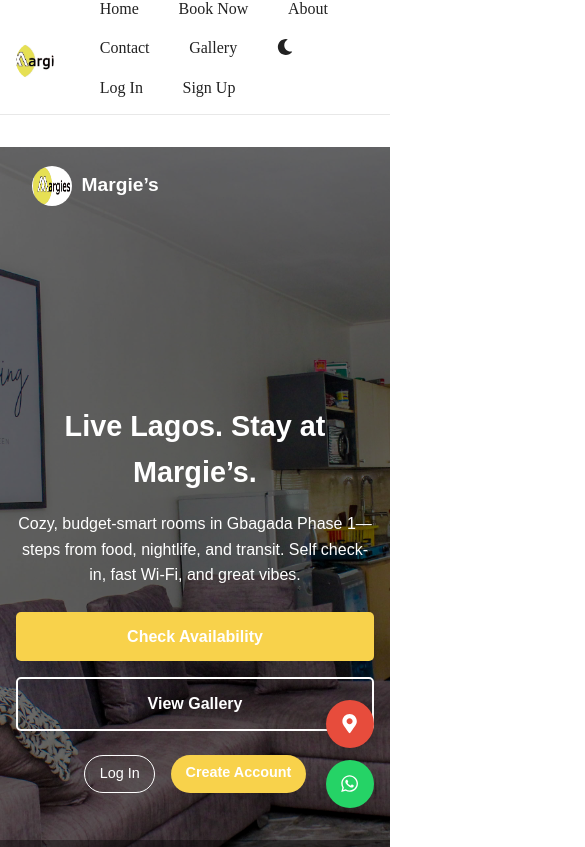
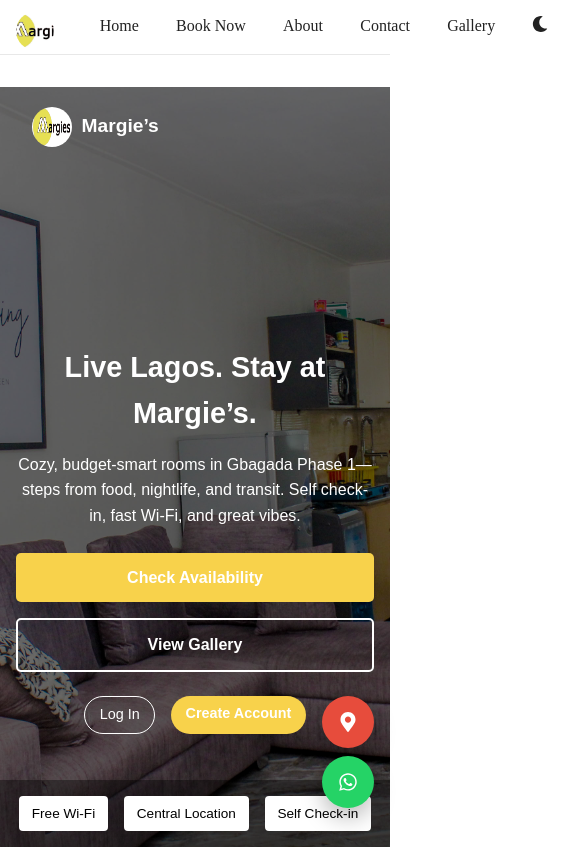
Before and after one commit to olajayoflagos/Margie, a React (Vite) app: page / in a window 390 px wide. Shown: the top 847 px of the page, 585 px wide, since content can reach past the window. Built offline with nearby package versions, Linux system fonts and the light colour scheme; no server answers; what @react-pdf/renderer would draw is missing.

Commit message:
Update App.css

```diff
--- a/src/App.css
+++ b/src/App.css
@@ -1,295 +1,171 @@
 /* ============ ROOT & THEME ============ */
-:root {
-  --brand: #f8d24b;
-  --brand-dark: #e2c33f;
-  --text: #222;
-  --muted: #666;
-  --bg: #ffffff;
-  --bg-soft: #f7f7f7;
-  --border: #e8e8e8;
-  --danger: #e74c3c;
-  --success: #2ecc71;
-  --info: #3498db;
+:root{
+  --brand:#f8d24b;
+  --brand-dark:#e2c33f;
+  --text:#222;
+  --muted:#666;
+  --bg:#fff;
+  --bg-soft:#f7f7f7;
+  --border:#e8e8e8;
+  --danger:#e74c3c;
+  --success:#2ecc71;
+  --info:#3498db;
 }
 
-.light-mode { background: var(--bg); color: var(--text); }
-.dark-mode  { background: #0e0f14; color: #e9e9e9; }
+.light-mode{background:var(--bg);color:var(--text);}
+.dark-mode {background:#0e0f14;color:#e9e9e9;}
+.dark-mode .section{background:#12131a;}
+.dark-mode .header{background:rgba(0,0,0,.6);backdrop-filter:blur(6px);}
+.dark-mode .data-table{background:#171923;color:#e9e9e9;}
+.dark-mode .data-table th,
+.dark-mode .data-table td{border-color:#22263a;}
 
-.dark-mode .section { background: #12131a; }
-.dark-mode .header { background: rgba(0,0,0,0.6); backdrop-filter: blur(6px); }
-.dark-mode .data-table { background: #171923; color: #e9e9e9; }
-.dark-mode .data-table th { border-color: #22263a; }
-.dark-mode .data-table td { border-color: #22263a; }
+/* ============ APP LAYOUT ============ */
+.App{min-height:100vh;display:flex;flex-direction:column;}
+.section{padding:3rem 1rem;max-width:1200px;margin:0 auto;}
+.no-padding-top{padding-top:0;}
 
-/* ============ LAYOUT ============ */
-.App { min-height: 100vh; display: flex; flex-direction: column; }
+/* ============ HEADER / NAV ============ */
+.header{
+  position:sticky;top:0;z-index:50;
+  background:rgba(255,255,255,.9);
+  backdrop-filter:blur(6px);
+  border-bottom:1px solid var(--border);
+}
+.brand-container{display:flex;align-items:center;justify-content:space-between;padding:.75rem 1rem;}
+.logo-container{display:flex;align-items:center;gap:.5rem;cursor:pointer;}
+.logo{height:42px;width:42px;border-radius:50%;object-fit:cover;}
 
-.section {
-  padding: 3rem 1rem;
-  max-width: 1200px;
-  margin: 0 auto;
+.nav-links{
+  display:flex;align-items:center;gap:.75rem;
+  list-style:none;margin:0;padding:.5rem 1rem 1rem;
+  flex-wrap:wrap;
+}
+.nav-links a,.nav-links button{
+  color:inherit;text-decoration:none;font-weight:500;
+  padding:.45rem .8rem;border-radius:8px;border:1px solid transparent;
+  background:transparent;cursor:pointer;white-space:nowrap;
+}
+.nav-links a.active,.nav-links a:hover,.nav-links button:hover{
+  background:var(--bg-soft);border-color:var(--border);
+}
+.theme-toggle-button{border:1px solid var(--border);background:var(--bg);}
+
+/* CTA buttons (Log In / Sign Up) */
+.nav-links .btn-cta{
+  background:var(--brand);color:#000;border:none;font-weight:700;
+  padding:.55rem 1rem;border-radius:999px;box-shadow:0 8px 18px rgba(248,210,75,.35);
+}
+.nav-links .btn-cta:hover{background:var(--brand-dark);}
+
+/* Mobile nav: single row scroll instead of wrapping */
+@media (max-width:768px){
+  .nav-links{flex-wrap:nowrap;overflow-x:auto;gap:.6rem;padding-bottom:.6rem;}
+  .nav-links::-webkit-scrollbar{display:none;}
+  .logo{height:38px;width:38px;}
+  .brand-container{padding-bottom:.25rem;}
 }
 
-.no-padding-top { padding-top: 0; }
+/* ============ HERO / CAROUSEL ============ */
+.carouselmedia{width:100%;max-height:72vh;object-fit:cover;}
+/* Make carousel captions readable in dark */
+.dark-mode .legend{color:#fff!important;background:rgba(0,0,0,.35)!important;border-radius:8px!important;backdrop-filter:blur(2px);}
 
-/* ============ HEADER / NAV ============ */
-.header {
-  position: sticky;
-  top: 0;
-  z-index: 50;
-  background: rgba(255,255,255,0.9);
-  backdrop-filter: blur(6px);
-  border-bottom: 1px solid var(--border);
+/* ============ CHECK AVAILABILITY LAYOUT ============ */
+/* Ensures wide, balanced layout on desktop and stacks on mobile */
+.availability{
+  max-width:1100px;margin:0 auto;
+  display:grid;grid-template-columns:1.2fr .8fr;gap:1.25rem;align-items:start;
 }
+.availability > *{width:100%;}
+.availability input,
+.availability select,
+.availability .react-datepicker-wrapper,
+.availability .react-datepicker__input-container input{width:100%;}
+@media (max-width:900px){.availability{grid-template-columns:1fr;}}
 
-.brand-container {
-  display: flex;
-  align-items: center;
-  justify-content: space-between;
-  padding: 0.75rem 1rem;
+/* ============ CONTACT FORM (Fills desktop) ============ */
+.contact-form{
+  display:grid;gap:.9rem;max-width:960px;margin:0 auto;
+  grid-template-columns:1fr 1fr;
 }
+.contact-form input{grid-column:span 1;}
+.contact-form textarea{grid-column:1 / -1;resize:vertical;min-height:120px;}
+.contact-form input,.contact-form textarea{
+  padding:.85rem .95rem;border:1px solid var(--border);border-radius:10px;background:var(--bg);color:inherit;
+}
+.contact-form button{
+  grid-column:1 / -1;padding:1rem;border:none;border-radius:999px;
+  background:var(--brand);color:#000;font-weight:700;cursor:pointer;
+  transition:background .2s;box-shadow:0 8px 18px rgba(0,0,0,.08);
+}
+.contact-form button:hover{background:var(--brand-dark);}
+.contact-status{margin-top:.5rem;font-weight:600;}
+.contact-status.info{color:var(--info);}
+.contact-status.success{color:var(--success);}
+.contact-status.error{color:var(--danger);}
 
-.logo-container { display: flex; align-items: center; gap: 0.5rem; cursor: pointer; }
-.logo { height: 42px; width: 42px; border-radius: 50%; object-fit: cover; }
-
-.nav-links {
-  display: flex;
-  align-items: center;
-  flex-wrap: wrap;
-  gap: 0.75rem;
-  padding: 0.5rem 1rem 1rem;
-  list-style: none;
-  margin: 0;
-}
-
-.nav-links a, .nav-links button {
-  color: inherit;
-  text-decoration: none;
-  font-weight: 500;
-  padding: 0.45rem 0.8rem;
-  border-radius: 6px;
-  border: 1px solid transparent;
-  background: transparent;
-  cursor: pointer;
-}
-
-.nav-links a.active,
-.nav-links a:hover {
-  background: var(--bg-soft);
-  border-color: var(--border);
-}
-
-.theme-toggle-button {
-  border: 1px solid var(--border);
-  background: var(--bg);
-}
-
-.admin-button-link {
-  background: var(--brand);
-  border: none;
-  color: #000;
-  font-weight: 600;
-}
-.admin-button-link:hover { background: var(--brand-dark); }
-
-/* ============ HERO / CAROUSEL ============ */
-.carouselmedia {
-  width: 100%;
-  max-height: 72vh;
-  object-fit: cover;
-}
-
-/* ============ CONTACT FORM ============ */
-.contact-form {
-  display: grid;
-  gap: 0.8rem;
-  max-width: 520px;
-}
-
-.contact-form input,
-.contact-form textarea {
-  padding: 0.8rem 0.9rem;
-  border: 1px solid var(--border);
-  border-radius: 8px;
-  background: var(--bg);
-  color: inherit;
-}
-
-.contact-form button {
-  background: var(--brand);
-  color: #000;
-  font-weight: 600;
-  border: none;
-  padding: 0.9rem 1rem;
-  border-radius: 8px;
-  cursor: pointer;
-}
-.contact-form button:hover { background: var(--brand-dark); }
-
-.contact-status { margin-top: 0.5rem; font-weight: 500; }
-.contact-status.info { color: var(--info); }
-.contact-status.success { color: var(--success); }
-.contact-status.error { color: var(--danger); }
-
-/* ============ FLOATING ACTIONS ============ */
-.map-float, .whatsapp-float {
-  position: fixed;
-  right: 16px;
-  width: 48px;
-  height: 48px;
-  border-radius: 50%;
-  display: grid;
-  place-items: center;
-  color: #fff;
-  z-index: 60;
-  box-shadow: 0 6px 18px rgba(0,0,0,0.2);
-}
-
-.map-float { bottom: 96px; background: #e74c3c; }
-.whatsapp-float { bottom: 36px; background: #25d366; }
-
-.map-icon, .whatsapp-icon { font-size: 1.2rem; }
-
-/* ============ SCROLL TO TOP ============ */
-.scroll-top-button {
-  position: fixed;
-  bottom: 160px;
-  right: 16px;
-  width: 46px;
-  height: 46px;
-  border-radius: 50%;
-  border: none;
-  background: #000;
-  color: #fff;
-  cursor: pointer;
-  z-index: 55;
-  box-shadow: 0 5px 16px rgba(0,0,0,0.2);
+/* Dark mode inputs */
+.dark-mode input,.dark-mode textarea,.dark-mode select{
+  background:#0f1117;color:#e9e9e9;border-color:#22263a;
 }
 
 /* ============ AUTH FORMS (Login / Signup / Reset) ============ */
-.auth-form {
-  max-width: 420px;
-  margin: 2rem auto;
-  padding: 1.5rem;
-  border: 1px solid var(--border);
-  border-radius: 12px;
-  background: var(--bg);
+.auth-form{
+  max-width:480px;margin:2rem auto;padding:1.5rem;border:1px solid var(--border);
+  border-radius:14px;background:var(--bg);box-shadow:0 10px 24px rgba(0,0,0,.06);
 }
-
-.auth-form h2 { margin-bottom: 0.5rem; }
-
-.auth-form input {
-  width: 100%;
-  padding: 0.85rem 0.9rem;
-  border: 1px solid var(--border);
-  border-radius: 8px;
-  background: var(--bg);
-  color: inherit;
-  margin: 0.5rem 0;
+.auth-form h2{margin:.25rem 0 1rem;}
+.auth-form input{
+  width:100%;padding:.9rem 1rem;border:1px solid var(--border);
+  border-radius:10px;background:var(--bg);color:inherit;margin:.6rem 0;
 }
-
-.auth-form button {
-  width: 100%;
-  padding: 0.9rem 1rem;
-  border: none;
-  border-radius: 8px;
-  background: var(--brand);
-  color: #000;
-  font-weight: 600;
-  cursor: pointer;
-  margin-top: 0.5rem;
+.auth-form button{
+  width:100%;padding:.95rem 1rem;border:none;border-radius:999px;background:var(--brand);
+  color:#000;font-weight:700;letter-spacing:.2px;cursor:pointer;margin-top:.6rem;
+  transition:transform .05s ease,box-shadow .2s ease,background .2s ease;
+  box-shadow:0 8px 18px rgba(248,210,75,.35);
 }
-.auth-form button:hover { background: var(--brand-dark); }
-
-.auth-form .error {
-  color: var(--danger);
-  font-weight: 500;
-}
+.auth-form button:hover{background:var(--brand-dark);}
+.auth-form button:active{transform:translateY(1px);}
+.auth-form .error{color:var(--danger);font-weight:600;}
 
 /* ============ MY BOOKINGS ============ */
-.my-bookings {
-  max-width: 900px;
-  margin: 2rem auto;
+.my-bookings{max-width:900px;margin:2rem auto;}
+.my-bookings ul{list-style:none;padding:0;display:grid;gap:1rem;}
+.my-bookings li{
+  border:1px solid var(--border);border-radius:12px;padding:1rem;background:var(--bg);
 }
-
-.my-bookings ul {
-  list-style: none;
-  padding: 0;
-  display: grid;
-  gap: 1rem;
+.my-bookings button{
+  margin-top:.75rem;padding:.6rem .95rem;border-radius:10px;border:1px solid var(--border);
+  background:#fff;cursor:pointer;transition:background .2s;
 }
-
-.my-bookings li {
-  border: 1px solid var(--border);
-  border-radius: 10px;
-  padding: 1rem;
-  background: var(--bg);
-}
-
-.my-bookings button {
-  margin-top: 0.75rem;
-  padding: 0.6rem 0.9rem;
-  border-radius: 6px;
-  border: 1px solid var(--border);
-  background: #fff;
-  cursor: pointer;
-}
-.my-bookings button:hover { background: var(--bg-soft); }
+.my-bookings button:hover{background:var(--bg-soft);}
 
 /* ============ TABLES (Admin) ============ */
-.data-table {
-  width: 100%;
-  border-collapse: collapse;
-  background: #fff;
-  border: 1px solid var(--border);
-  border-radius: 10px;
-  overflow: hidden;
+.data-table{width:100%;border-collapse:collapse;background:#fff;border:1px solid var(--border);border-radius:10px;overflow:hidden;}
+.data-table th,.data-table td{border-bottom:1px solid var(--border);padding:.75rem;text-align:left;}
+.status-badge{padding:.25rem .6rem;border-radius:999px;font-size:.85rem;background:var(--bg-soft);border:1px solid var(--border);}
+
+/* ============ FLOATING ACTIONS ============ */
+.map-float,.whatsapp-float{
+  position:fixed;right:16px;width:52px;height:52px;border-radius:50%;display:grid;place-items:center;color:#fff;z-index:60;
+  box-shadow:0 10px 22px rgba(0,0,0,.25);
 }
+.map-float{bottom:96px;background:#e74c3c;}
+.whatsapp-float{bottom:36px;background:#25d366;}
+.map-icon,.whatsapp-icon{font-size:1.25rem;}
 
-.data-table th, .data-table td {
-  border-bottom: 1px solid var(--border);
-  padding: 0.75rem;
-  text-align: left;
-}
-
-.status-badge {
-  padding: 0.25rem 0.55rem;
-  border-radius: 999px;
-  font-size: 0.85rem;
-  background: var(--bg-soft);
-  border: 1px solid var(--border);
+/* ============ SCROLL TO TOP ============ */
+.scroll-top-button{
+  position:fixed;bottom:160px;right:16px;width:48px;height:48px;border-radius:50%;border:none;background:#000;color:#fff;cursor:pointer;z-index:55;
+  box-shadow:0 8px 20px rgba(0,0,0,.25);
 }
 
 /* ============ FOOTER ============ */
-.footer {
-  margin-top: auto;
-  border-top: 1px solid var(--border);
-  padding: 1rem;
-  text-align: center;
-  background: var(--bg);
-}
+.footer{margin-top:auto;border-top:1px solid var(--border);padding:1rem;text-align:center;background:var(--bg);}
+.footer a{color:#0077cc;margin:0 .35rem;}
 
-.footer a {
-  color: #0077cc;
-  margin: 0 0.35rem;
-}
-
-/* ============ UTIL ============ */
-.booking-lock {
-  border: 1px dashed var(--border);
-  padding: 1rem;
-  border-radius: 10px;
-  background: var(--bg-soft);
-}
-
-.nav-welcome {
-  font-size: 0.9rem;
-  color: var(--muted);
-}
-
-/* ============ RESPONSIVE TWEAKS ============ */
-@media (max-width: 768px) {
-  .brand-container { padding-bottom: 0.25rem; }
-  .nav-links { padding-top: 0; }
-  .logo { height: 38px; width: 38px; }
-}
+/* ============ UTILITIES ============ */
+.booking-lock{border:1px dashed var(--border);padding:1rem;border-radius:10px;background:var(--bg-soft);}
+.nav-welcome{font-size:.9rem;color:var(--muted);}
```
